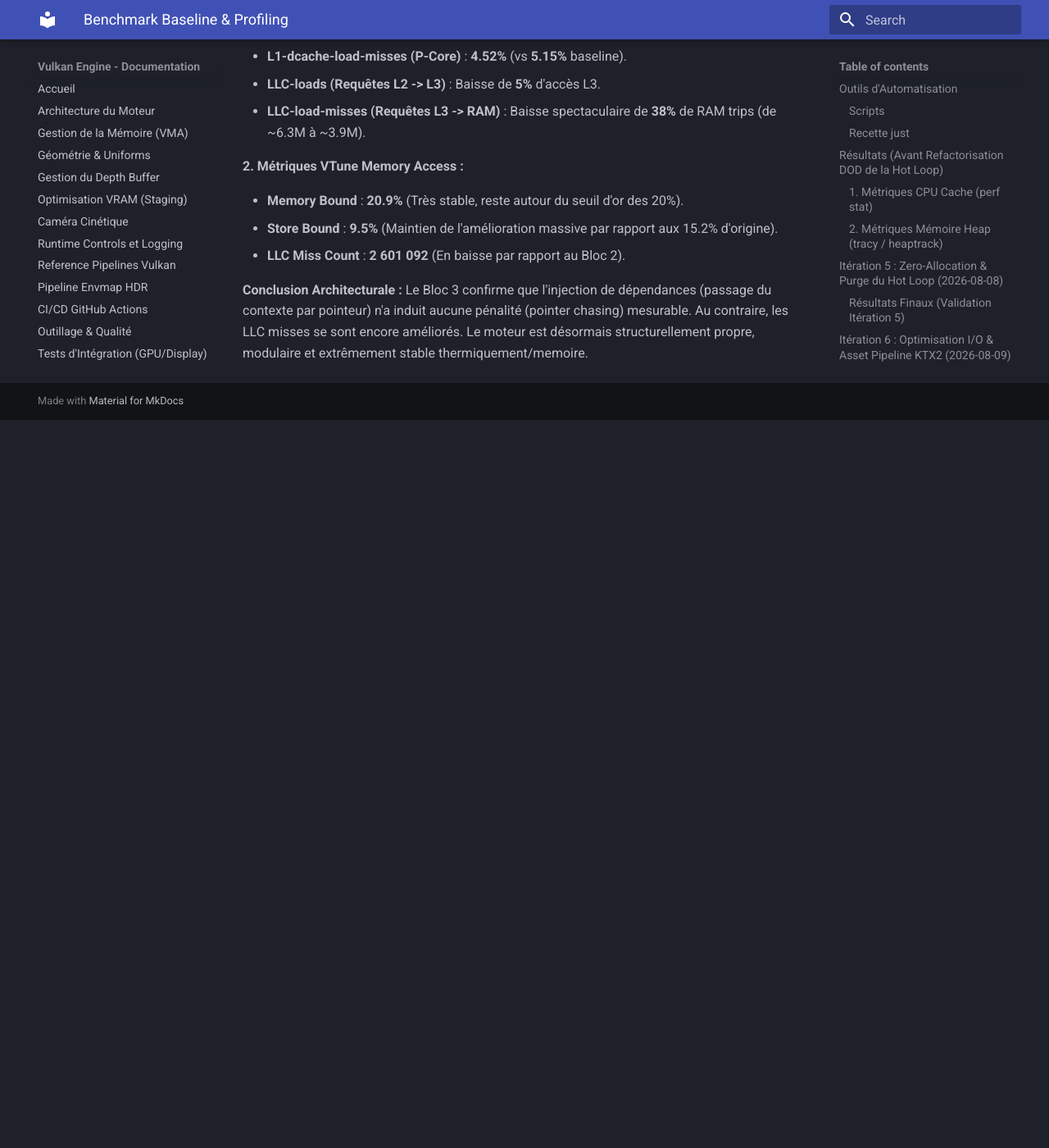
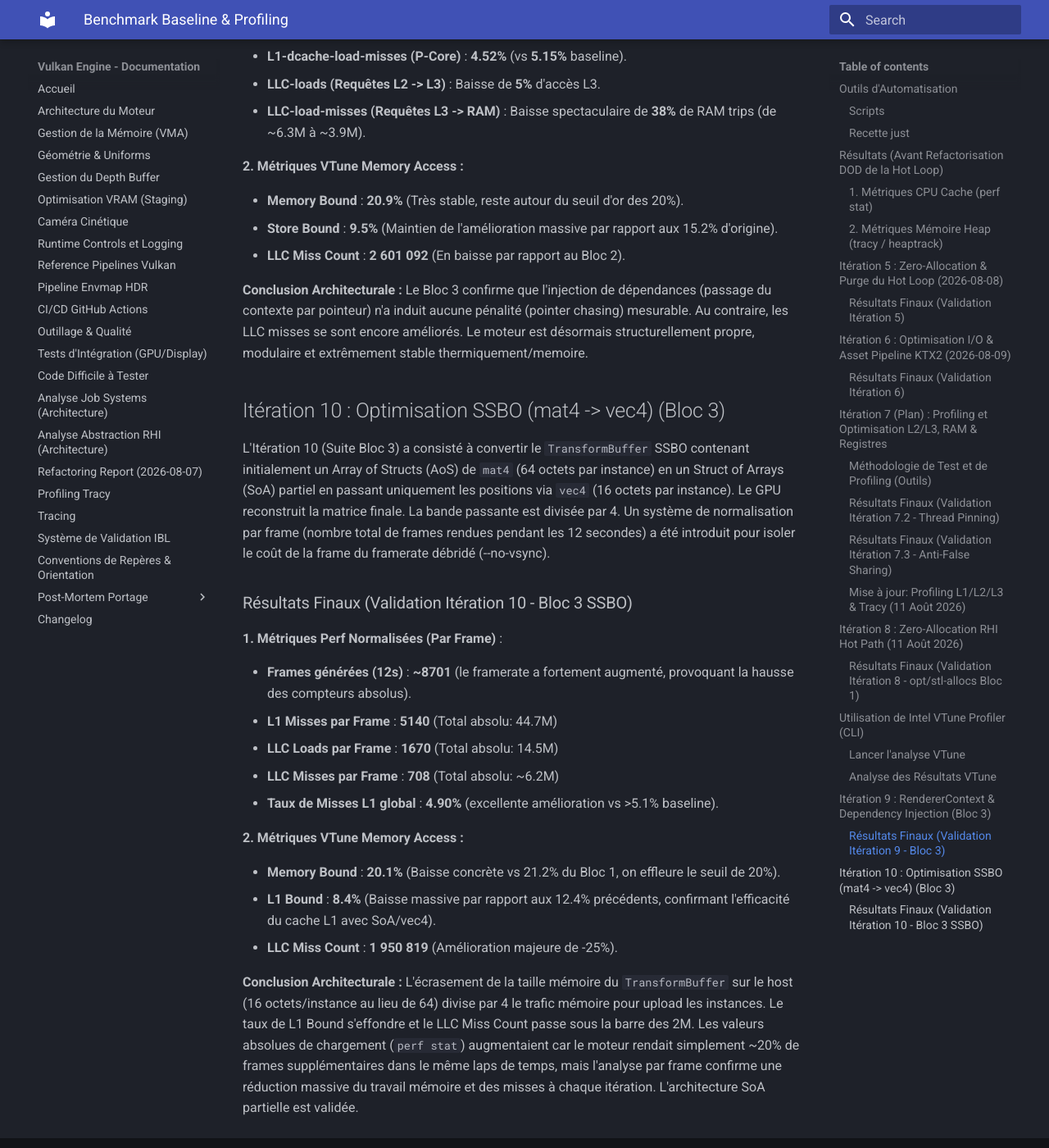
Before and after one commit to yoyonel/suckless-vulkan, an MkDocs documentation site: the page built from docs/benchmarking_baseline.md, in a window 1280 px wide and 1400 px high, scrolled down 7675 px. Shown: the whole window at 82% size. Built offline with MkDocs 1.6.1 and Material for MkDocs 9.7.7, drawn with Linux system fonts in a browser that asks for light colours; before the commit the page ends 8187 px from its top, so only the background shows below that.

Commit message:
docs: Update benchmarking baseline for Iteration 10 (SSBO SoA)

```diff
--- a/docs/benchmarking_baseline.md
+++ b/docs/benchmarking_baseline.md
@@ -222,3 +222,27 @@
 
 **Conclusion Architecturale :**
 Le Bloc 3 confirme que l'injection de dépendances (passage du contexte par pointeur) n'a induit aucune pénalité (pointer chasing) mesurable. Au contraire, les LLC misses se sont encore améliorés. Le moteur est désormais structurellement propre, modulaire et extrêmement stable thermiquement/memoire.
+
+## Itération 10 : Optimisation SSBO (mat4 -> vec4) (Bloc 3)
+
+L'Itération 10 (Suite Bloc 3) a consisté à convertir le `TransformBuffer` SSBO contenant initialement un Array of Structs (AoS) de `mat4` (64 octets par instance) en un Struct of Arrays (SoA) partiel en passant uniquement les positions via `vec4` (16 octets par instance). Le GPU reconstruit la matrice finale. La bande passante est divisée par 4.
+Un système de normalisation par frame (nombre total de frames rendues pendant les 12 secondes) a été introduit pour isoler le coût de la frame du framerate débridé (--no-vsync).
+
+### Résultats Finaux (Validation Itération 10 - Bloc 3 SSBO)
+
+**1. Métriques Perf Normalisées (Par Frame)** :
+
+- **Frames générées (12s)** : **~8701** (le framerate a fortement augmenté, provoquant la hausse des compteurs absolus).
+- **L1 Misses par Frame** : **5140** (Total absolu: 44.7M)
+- **LLC Loads par Frame** : **1670** (Total absolu: 14.5M)
+- **LLC Misses par Frame** : **708** (Total absolu: ~6.2M)
+- **Taux de Misses L1 global** : **4.90%** (excellente amélioration vs >5.1% baseline).
+
+**2. Métriques VTune Memory Access :**
+
+- **Memory Bound** : **20.1%** (Baisse concrète vs 21.2% du Bloc 1, on effleure le seuil de 20%).
+- **L1 Bound** : **8.4%** (Baisse massive par rapport aux 12.4% précédents, confirmant l'efficacité du cache L1 avec SoA/vec4).
+- **LLC Miss Count** : **1 950 819** (Amélioration majeure de -25%).
+
+**Conclusion Architecturale :**
+L'écrasement de la taille mémoire du `TransformBuffer` sur le host (16 octets/instance au lieu de 64) divise par 4 le trafic mémoire pour upload les instances. Le taux de L1 Bound s'effondre et le LLC Miss Count passe sous la barre des 2M. Les valeurs absolues de chargement (`perf stat`) augmentaient car le moteur rendait simplement ~20% de frames supplémentaires dans le même laps de temps, mais l'analyse par frame confirme une réduction massive du travail mémoire et des misses à chaque itération. L'architecture SoA partielle est validée.
```
